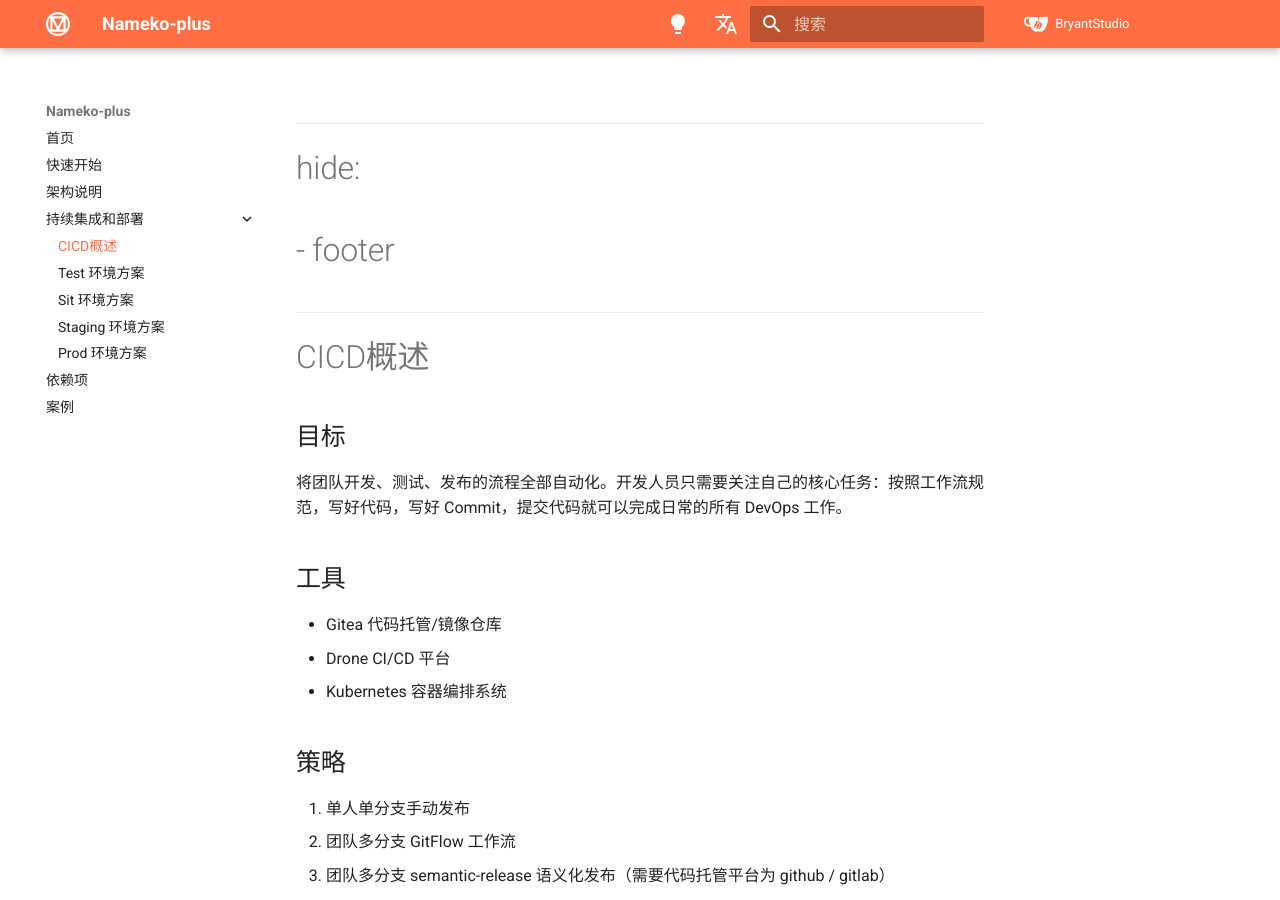
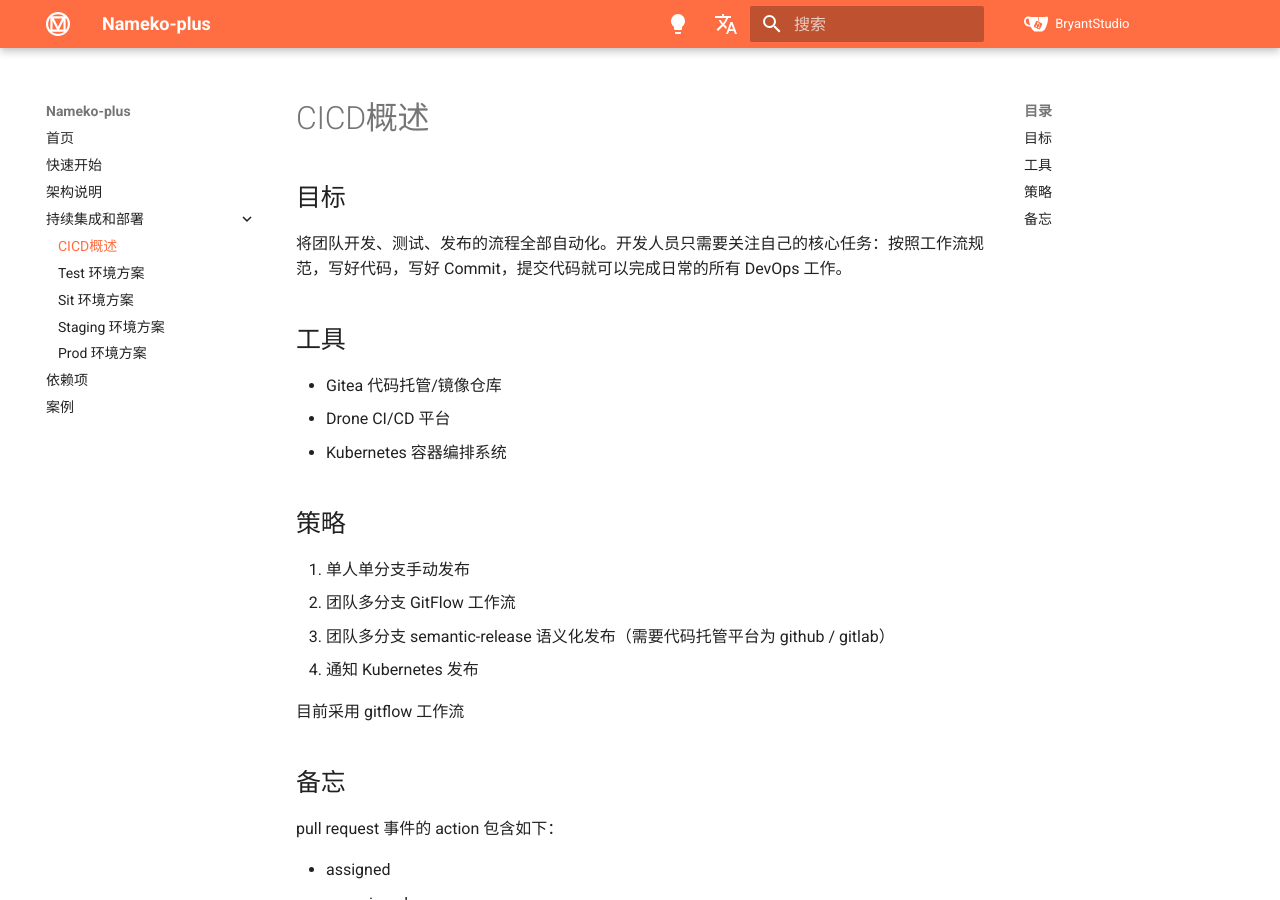
Before and after one commit to Bryanthelol/nameko-plus-doc, an MkDocs documentation site: the page built from docs/CICD概述.md, in a window 1280 px wide and 900 px high. Built offline with MkDocs 1.6.1 and Material for MkDocs 9.7.7, drawn with Linux system fonts in a browser that asks for light colours.

Commit message:
update doc

```diff
--- a/docs/CICD概述.md
+++ b/docs/CICD概述.md
@@ -1,7 +1,7 @@
----
-# hide:
-#   - footer
----
+<!-- ---
+hide:
+  - footer
+--- -->
 
 # CICD概述
 
```
